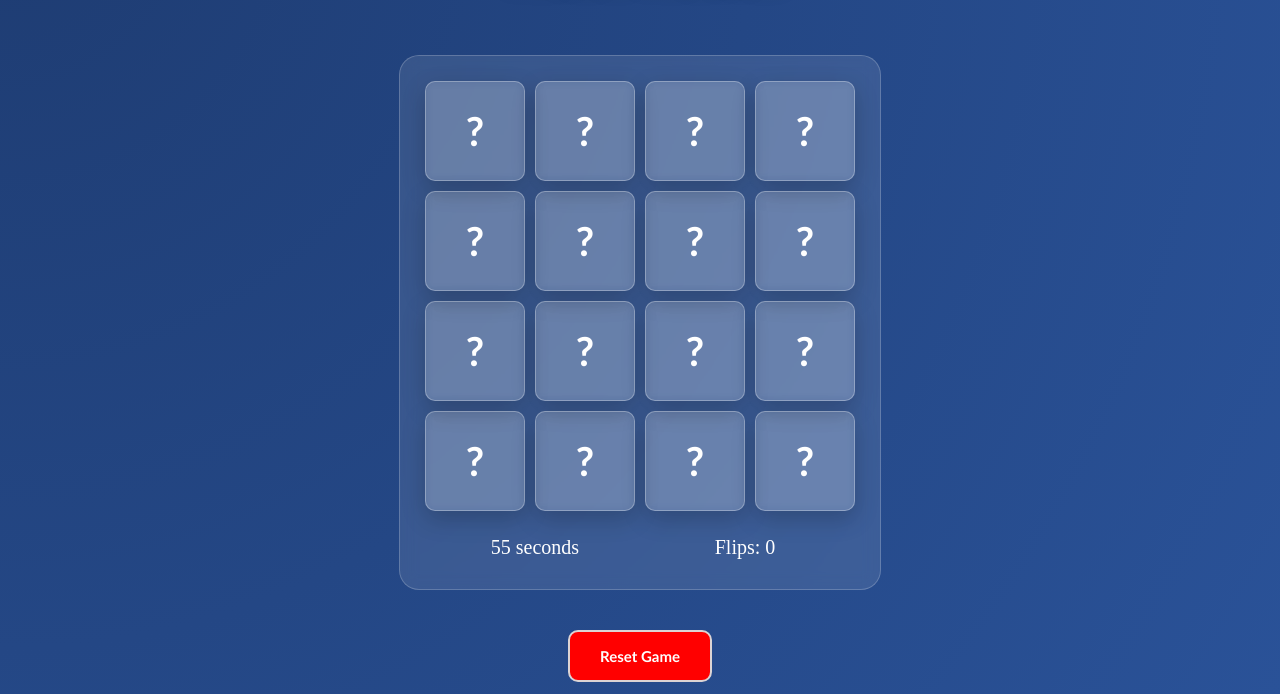
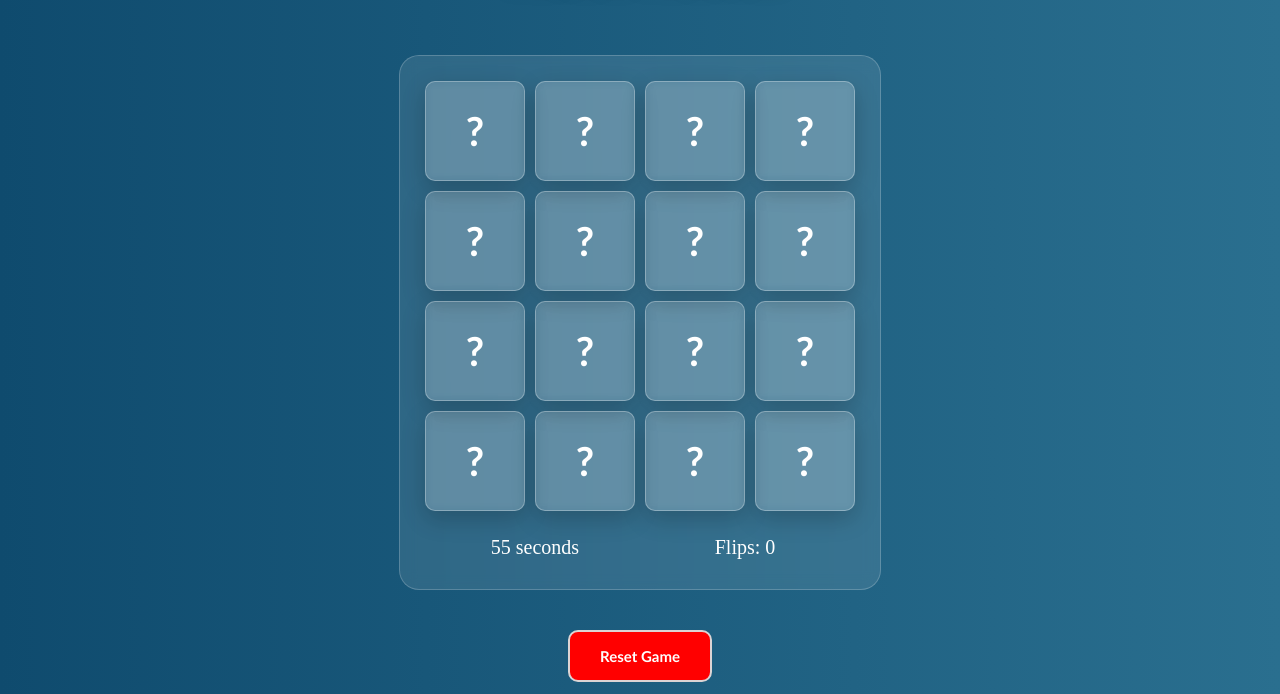
Before and after one commit to faiz4n/Memory-Card-Game, a plain HTML site: page index.html in a window 1280 px wide. Shown: the part 106-800 px from the top of the page. Drawn offline with Linux system fonts and the light colour scheme.

Commit message:
Update style.css

```diff
--- a/style.css
+++ b/style.css
@@ -17,7 +17,7 @@ body {
     justify-content: center;
     align-items: center;
     flex-direction: column;
-    background: radial-gradient(circle at top left, #1e3c72, #2a5298);
+    background: linear-gradient(to right, #0f4b6e, #2a6f8f);
 }
 main{
     display: flex;
```
